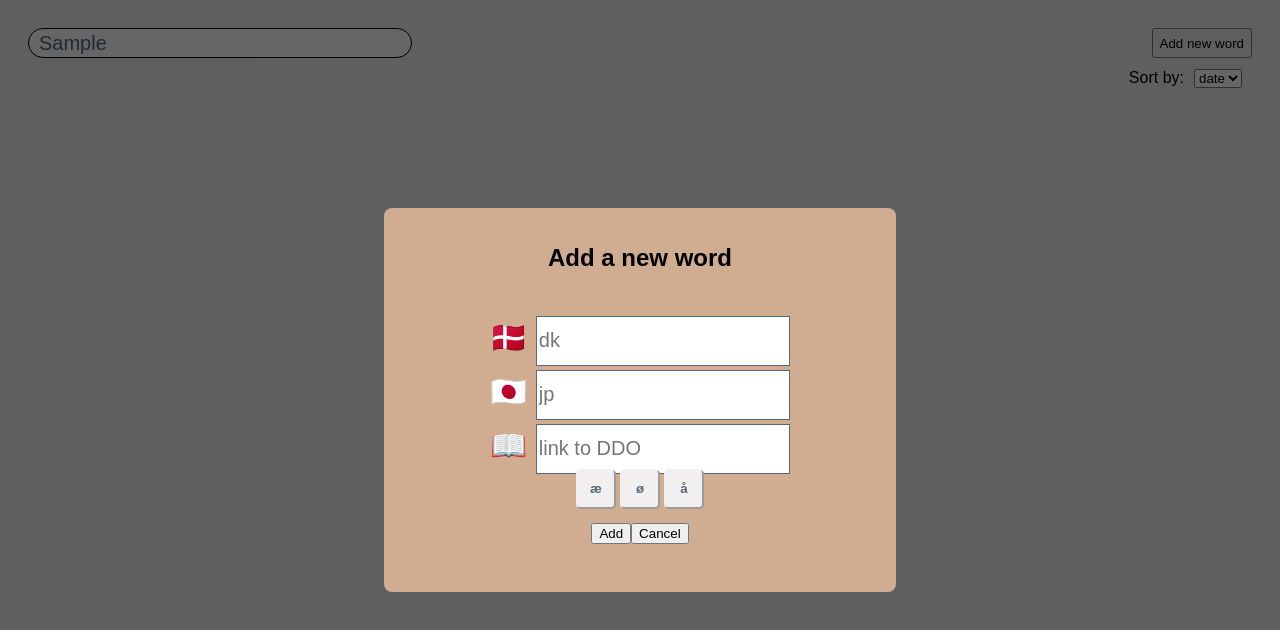
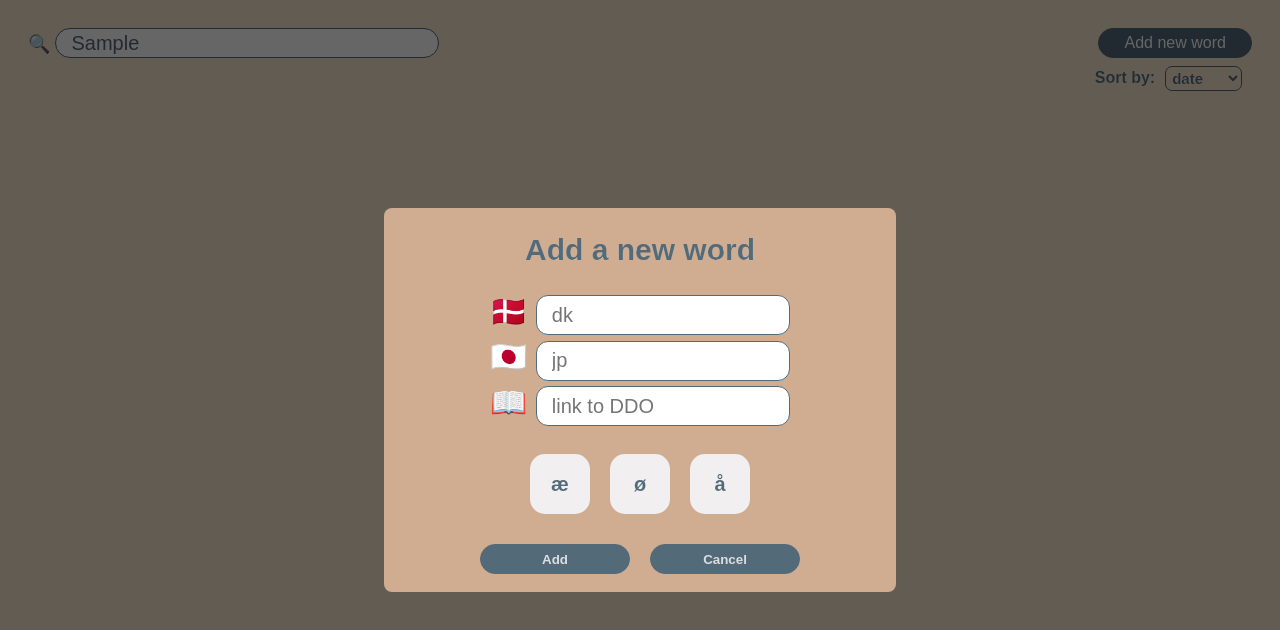
Before and after one commit to marieiskw/min-ordbog, a React (Create React App) app: page / in a window 1280 px wide. Both pictures are taken after typing "Sample" into the empty fields and a click on the button "Add new word". Shown: the top 630 px of the page. Built offline with nearby package versions, Linux system fonts and the light colour scheme.

Commit message:
Fix #3: Fix layout

```diff
--- a/public/index.html
+++ b/public/index.html
@@ -3,6 +3,8 @@
   <head>
     <meta charset="UTF-8" />
     <meta name="viewport" content="width=device-width, initial-scale=1.0" />
+    <link rel="preconnect" href="https://fonts.googleapis.com" />
+    <link rel="preconnect" href="https://fonts.gstatic.com" crossorigin />
     <title>min-ordbog</title>
   </head>
   <body>
--- a/src/App.js
+++ b/src/App.js
@@ -94,15 +94,16 @@ export default function App() {
 
 function Search({ keyword, setKeyword }) {
   return (
-    <>
+    <div>
+      <span className="searchIcon">🔍 </span>
       <input
         className="searchInput"
         type="text"
-        placeholder=" 🔍 Search"
+        placeholder="Search"
         value={keyword}
         onChange={(e) => setKeyword(e.target.value)}
       />
-    </>
+    </div>
   );
 }
 
@@ -119,7 +120,9 @@ function Search({ keyword, setKeyword }) {
 function Add({ setIsOpenAdd }) {
   return (
     <>
-      <button onClick={() => setIsOpenAdd(true)}>Add new word</button>
+      <button className="addButton" onClick={() => setIsOpenAdd(true)}>
+        Add new word
+      </button>
     </>
   );
 }
@@ -156,7 +159,7 @@ function NewWordForm({ onAddItems, setIsOpenAdd }) {
 
   return (
     <form className="form">
-      <h2>Add a new word</h2>
+      <h2 className="formTitle">Add a new word</h2>
       <div className="formContent">
         <div className="newWord">
           <div>
@@ -188,7 +191,7 @@ function NewWordForm({ onAddItems, setIsOpenAdd }) {
           </div>
         </div>
         <div className="buttons">
-          <div>
+          <div className="charButtons">
             <button value="æ" className="specialCharButton">
               æ
             </button>
@@ -199,12 +202,14 @@ function NewWordForm({ onAddItems, setIsOpenAdd }) {
               å
             </button>
           </div>
-          <button className="add" onClick={addNewWord}>
-            Add
-          </button>
-          <button className="cancel" onClick={closeForm}>
-            Cancel
-          </button>
+          <div className="formControlButtons">
+            <button className="formButton" onClick={addNewWord}>
+              Add
+            </button>
+            <button className="formButton" onClick={closeForm}>
+              Cancel
+            </button>
+          </div>
         </div>
       </div>
     </form>
--- a/src/styles.css
+++ b/src/styles.css
@@ -1,4 +1,4 @@
-/* Main Color: #536a79 */
+/* Accent Color: #536a79 */
 
 * {
   box-sizing: border-box;
@@ -7,7 +7,8 @@
 body {
   font-family: sans-serif;
   padding: 20px;
-  background-color: #f1eff0;
+  /* background-color: #f1eff0; */
+  background-color: #f7e7ce;
 }
 
 .app {
@@ -19,6 +20,34 @@ body {
   justify-content: space-between;
 }
 
+.searchIcon {
+  font-size: 18px;
+}
+
+.searchInput {
+  position: relative;
+  align-items: end;
+  border-radius: 15px;
+  border: #536a79 1.2px solid;
+  width: 30vw;
+  height: 30px;
+  padding: 0 15px;
+}
+
+.addButton {
+  border-radius: 15px;
+  width: 12vw;
+  height: 30px;
+  background-color: #536a79;
+  border: #536a79 1px solid;
+  color: #fff;
+  font-size: 16px;
+}
+
+.addButton:hover {
+  background-color: rgb(101, 128, 147);
+}
+
 form {
   width: 40vw;
   height: 30vw;
@@ -27,9 +56,18 @@ form {
   justify-content: center;
   align-items: center;
   background-color: #d0ac90;
+  /* background-color: #a7c2d7; */
+
   padding: 24px;
   border-radius: 8px;
   text-align: center;
+}
+
+.formTitle {
+  color: #536a79;
+  -webkit-text-stroke: 0.1px #fff;
+  font-size: 30px;
+  margin: 3px;
 }
 
 .formContent {
@@ -47,19 +85,30 @@ form {
   margin: 4px;
 }
 
-.addButton {
-  /* background-color: ; */
+.buttons {
+  display: flex;
+  flex-direction: column;
+  gap: 20px;
+}
+
+.charButtons {
+  display: flex;
+  justify-content: center;
+  gap: 20px;
+  height: 70px;
 }
 
 .specialCharButton {
   background-color: #f1eff0;
-  border-color: #f1eff0;
+  border: #f1eff0;
   color: #536a79;
-  margin: 2px;
-  width: 40px;
-  height: 40px;
-  border-radius: 5px;
+  padding: 1px;
+  width: 60px;
+  height: 60px;
+  border-radius: 15px;
   font-weight: bold;
+  font-size: 20px;
+  -webkit-text-stroke: 0.1px #fff;
 }
 
 .specialCharButton:hover {
@@ -67,22 +116,35 @@ form {
   border-color: #f1eff0de;
 }
 
+.formControlButtons {
+  display: flex;
+  justify-content: center;
+  gap: 20px;
+}
+
+.formButton {
+  border-radius: 15px;
+  width: 150px;
+  height: 30px;
+  background-color: #536a79;
+  border: #536a79 1px solid;
+  color: #f1eff0de;
+  font-weight: bold;
+}
+
+.formButton:hover {
+  background-color: rgb(101, 128, 147);
+  border: rgb(101, 128, 147) 1px solid;
+}
+
 input {
   width: 70%;
-  height: 50px;
+  height: 40px;
   color: #536a79;
-  border: #536a79 1px solid;
+  border: #536a79 0.5px solid;
   font-size: 20px;
-}
-
-.searchInput {
-  position: relative;
-  align-items: end;
-  border-radius: 15px;
-  border: black 1px solid;
-  width: 30vw;
-  height: 30px;
-  padding: 10px;
+  border-radius: 12px;
+  padding: 0 15px;
 }
 
 .controlButtons {
@@ -102,6 +164,23 @@ a:hover {
   gap: 10px;
   margin: 10px;
   height: 20px;
+  font-weight: bold;
+  font-size: 16px;
+  color: #536a79;
+  -webkit-text-stroke: 0.2px #fff;
+}
+
+.select {
+  width: 6vw;
+  height: 25px;
+  font-size: 15px;
+  color: #536a79;
+  -webkit-text-stroke: 0.2px #fff;
+  background-color: #f7e7ce;
+  padding: 2px;
+  font-weight: bold;
+  border-radius: 7px;
+  border: #536a79 1.4px solid;
 }
 
 .cards {
@@ -114,6 +193,8 @@ a:hover {
   border: 1px solid #d65242;
   background-color: #d65242;
   color: #fff;
+  font-weight: bold;
+  font-size: 20px;
   border-radius: 7px;
   aspect-ratio: 3 / 1;
   display: flex;
@@ -124,11 +205,22 @@ a:hover {
   cursor: pointer;
 }
 
+.cards div:hover {
+  border: 1px solid #d65242;
+  background-color: #d65142e1;
+}
+
 div.selected {
   border: 1px solid #e7e7e7;
   background-color: #f7f7f7;
   color: #e03131;
   font-weight: bold;
+  font-size: 20px;
+}
+
+div.selected:hover {
+  border: 1px solid #f1f1f1;
+  background-color: #f1f1f1;
 }
 
 .overlay {
```
